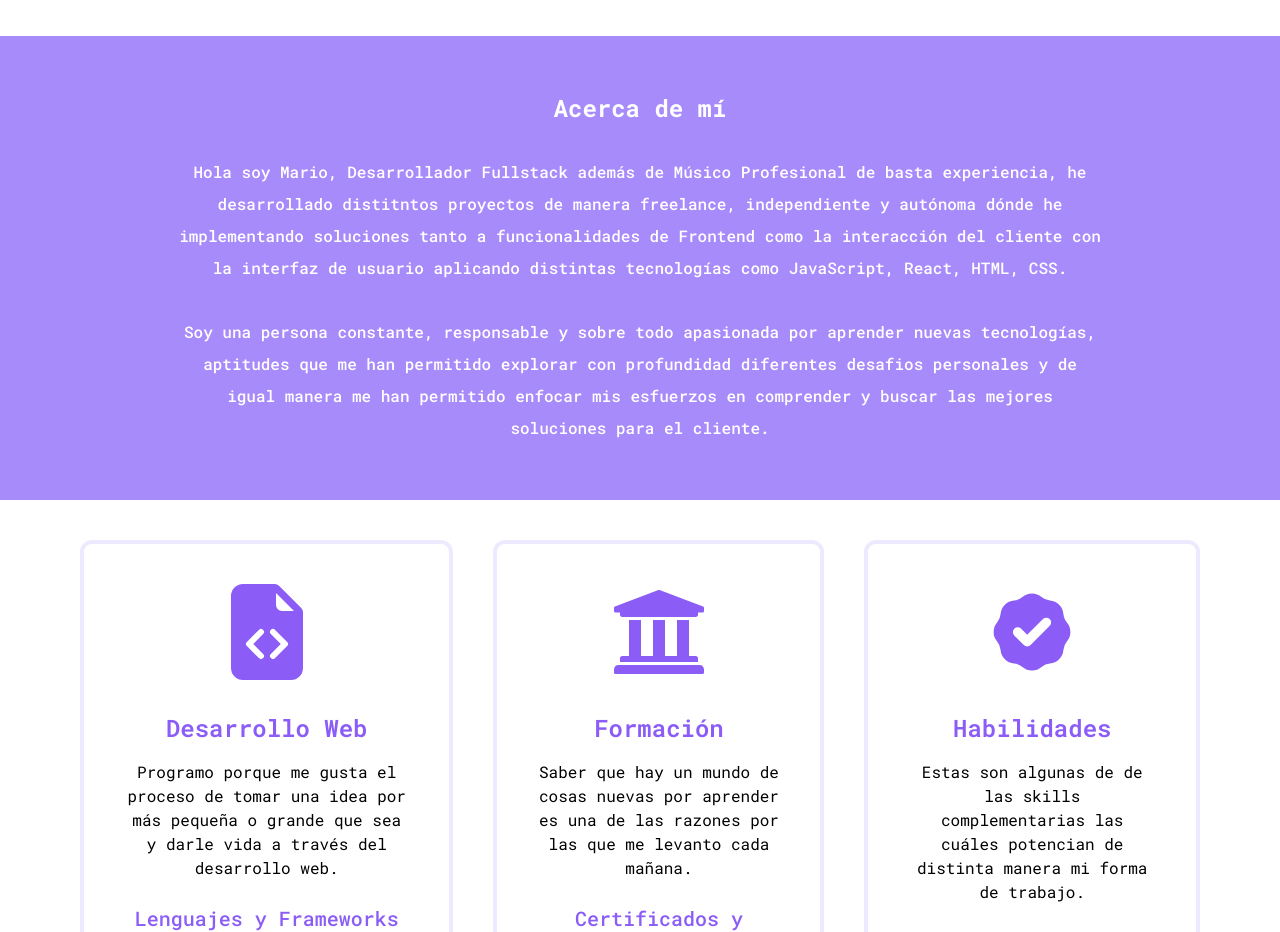
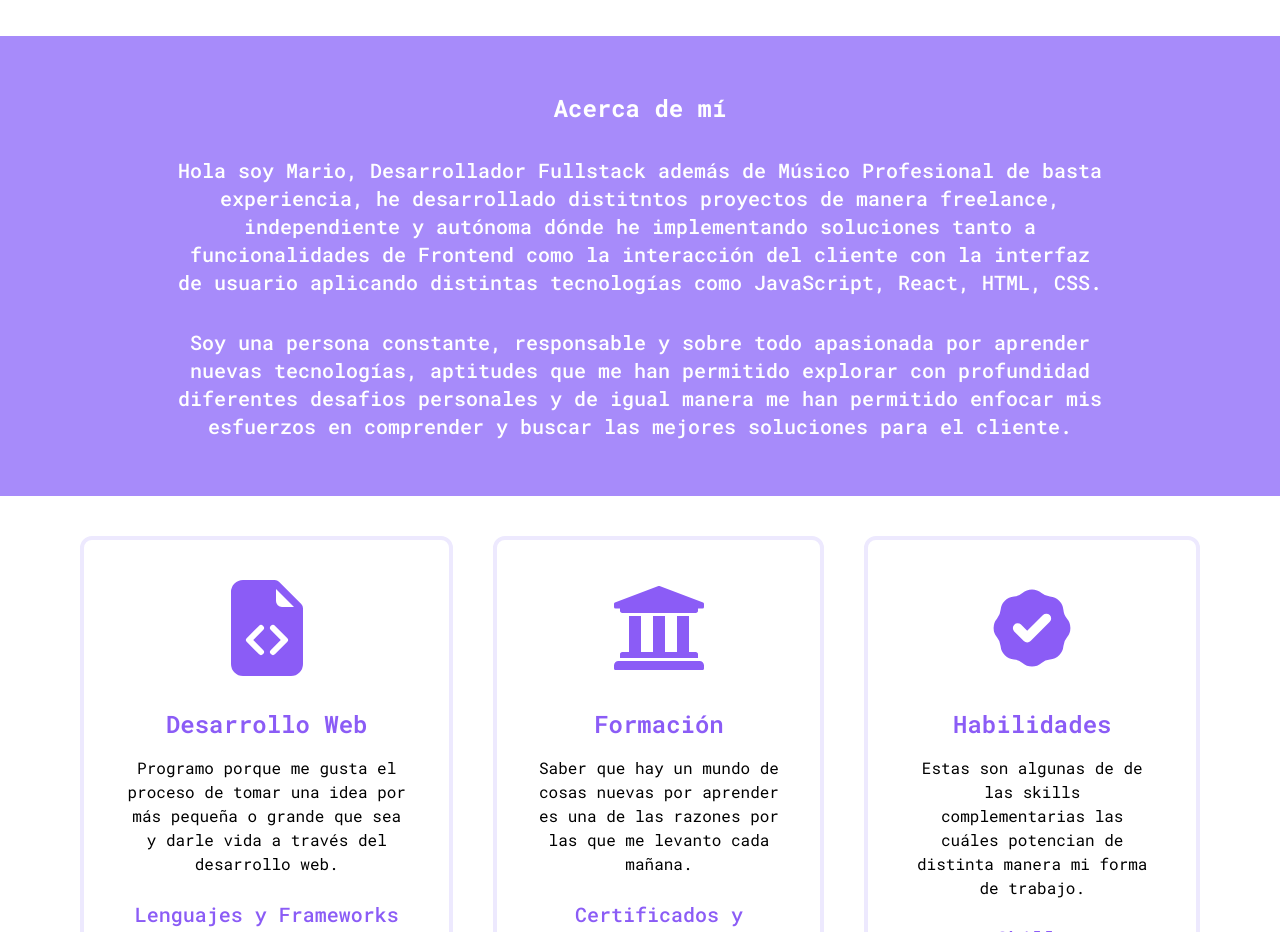
Before and after one commit to MarioGuTe/portafolio-next13, a Next.js app: page / in a window 1280 px wide. Shown: the part 820-1752 px from the top of the page. Built offline with nearby package versions, Linux system fonts and the light colour scheme.

Commit message:
update font size

```diff
--- a/app/components/Cards.jsx
+++ b/app/components/Cards.jsx
@@ -8,7 +8,7 @@ const Cards = () => {
     <section>
       <div className=" bg-violet-400 w-full text-center px-4 py-12 text-white">
         <h3 className=" text-2xl py-2 font-bold">Acerca de mí</h3>
-        <p className="text-md py-2 leading-8 font-medium lg:mx-40 lg:py-6">
+        <p className="text-md py-2 leading-8 font-medium lg:text-xl lg:mx-40 lg:py-6">
           Hola soy Mario, Desarrollador Fullstack además de Músico Profesional
           de basta experiencia, he desarrollado distitntos proyectos de manera
           freelance, independiente y autónoma dónde he implementando soluciones
@@ -16,7 +16,7 @@ const Cards = () => {
           con la interfaz de usuario aplicando distintas tecnologías como
           JavaScript, React, HTML, CSS.
         </p>
-        <p className="text-md py-2 leading-8 font-medium lg:mx-40">
+        <p className="text-md py-2 leading-8 font-medium lg:text-xl lg:mx-40">
           Soy una persona constante, responsable y sobre todo apasionada por
           aprender nuevas tecnologías, aptitudes que me han permitido explorar
           con profundidad diferentes desafios personales y de igual manera me
```
